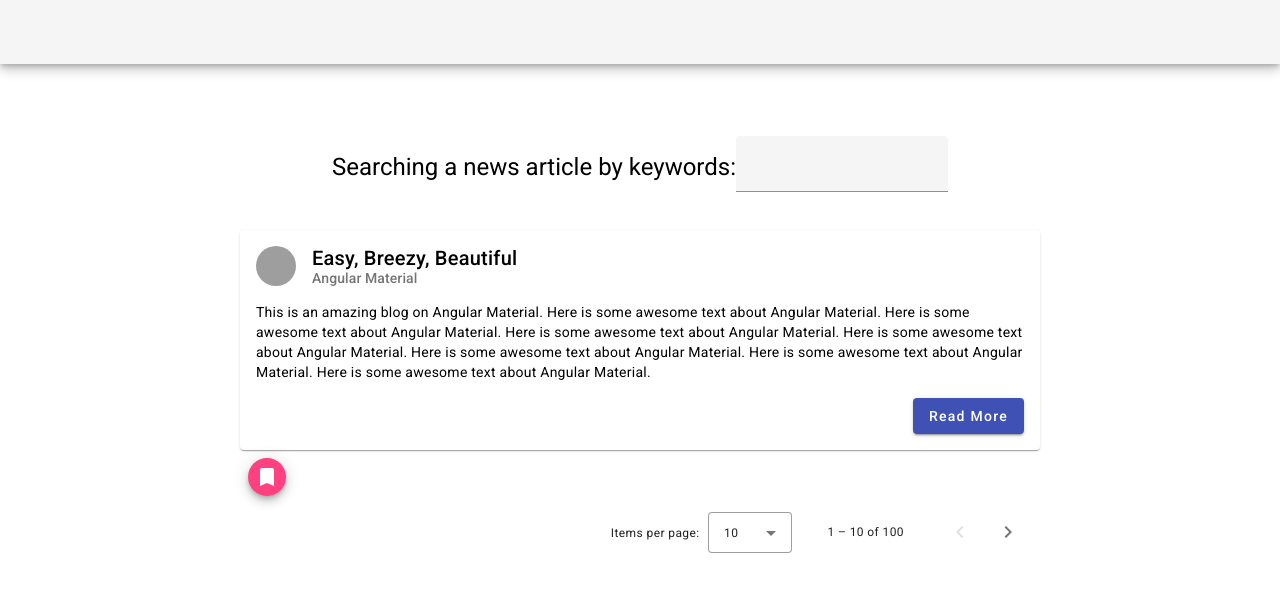
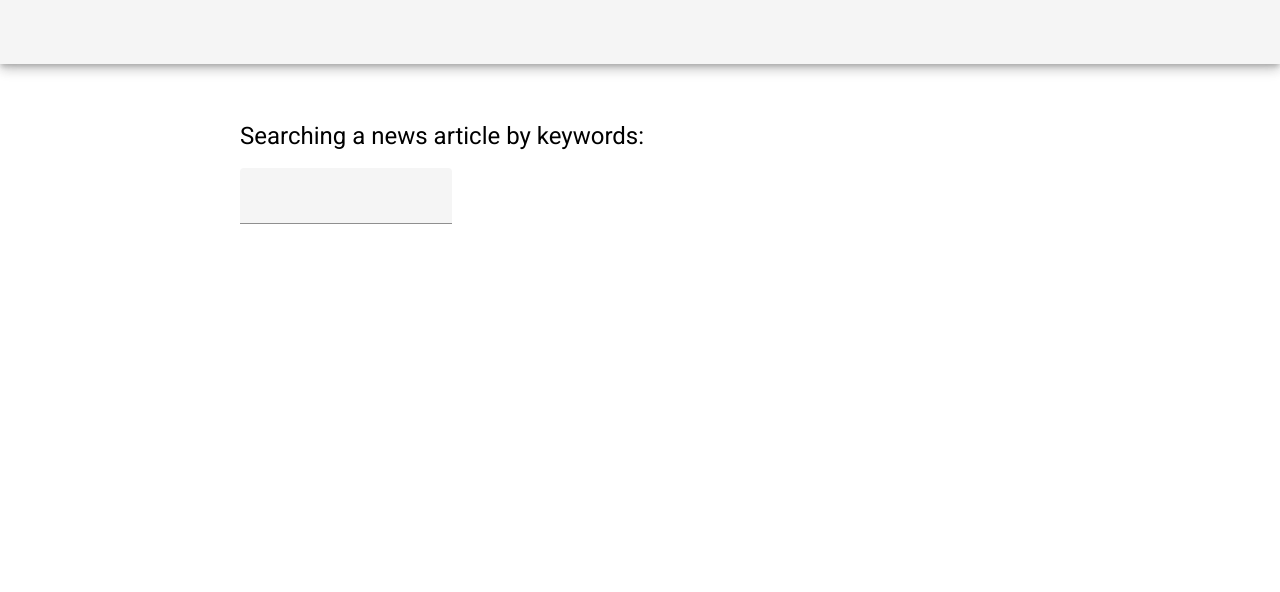
Before and after one commit to z320817/Frontend, an Angular app: page /search in a window 1280 px wide. Before the commit this address led to /. Shown: the top 592 px of the page. Built offline with nearby package versions, Linux system fonts and the light colour scheme; grey boxes are pictures that could not be loaded.

Commit message:
Search Component Route

```diff
--- a/src/app/app-routing.module.ts
+++ b/src/app/app-routing.module.ts
@@ -1,9 +1,12 @@
 import { NgModule } from '@angular/core';
 import { RouterModule, Routes } from '@angular/router';
 import { MainComponent } from './components/main/main.component';
+import { SearchComponent } from './modules/search/search.component';
+import { SearchModule } from './modules/search/search.module';
 
 const routes: Routes = [
   { path: '', component: MainComponent },
+  { path: 'search', component: SearchComponent },
   { path: '**', redirectTo: '/', pathMatch: 'full' },
 ];
 
--- a/src/app/app.component.ts
+++ b/src/app/app.component.ts
@@ -3,8 +3,8 @@ import { Component } from '@angular/core';
 @Component({
   selector: 'app-root',
   templateUrl: './app.component.html',
-  styleUrls: ['./app.component.scss']
+  styleUrls: ['./app.component.scss'],
 })
 export class AppComponent {
-  title = 'Frontend';
+  title = 'LandcareResearch Gnews Search';
 }
--- a/src/app/app.module.ts
+++ b/src/app/app.module.ts
@@ -7,6 +7,7 @@ import { BrowserAnimationsModule } from '@angular/platform-browser/animations';
 import { MaterialModule } from './modules/material/material.module';
 import { MainComponent } from './components/main/main.component';
 import { HeaderComponent } from './components/header/header.component';
+import { SearchModule } from './modules/search/search.module';
 
 @NgModule({
   declarations: [AppComponent, MainComponent, HeaderComponent],
@@ -15,6 +16,7 @@ import { HeaderComponent } from './components/header/header.component';
     AppRoutingModule,
     BrowserAnimationsModule,
     MaterialModule,
+    SearchModule,
   ],
   providers: [],
   bootstrap: [AppComponent],
--- a/src/app/components/main/main.component.html
+++ b/src/app/components/main/main.component.html
@@ -1,10 +1,3 @@
-<div class="flex-container search-container">
-  <h1 class="mat-display-1">Searching a news article by keywords:</h1>
-  <mat-form-field>
-    <input matInput />
-  </mat-form-field>
-</div>
-
 <mat-card>
   <mat-card-header>
     <img
--- /dev/null
+++ b/src/app/modules/search/search.component.html
@@ -0,0 +1,6 @@
+<div class="flex-container search-container">
+  <h1 class="mat-display-1">Searching a news article by keywords:</h1>
+  <mat-form-field>
+    <input matInput />
+  </mat-form-field>
+</div>
```
Also changed, not shown: src/app/modules/search/search.component.ts (added, +10 -0 lines), src/app/modules/search/search.module.ts (added, +10 -0 lines), src/app/modules/search/search.component.scss (added).
